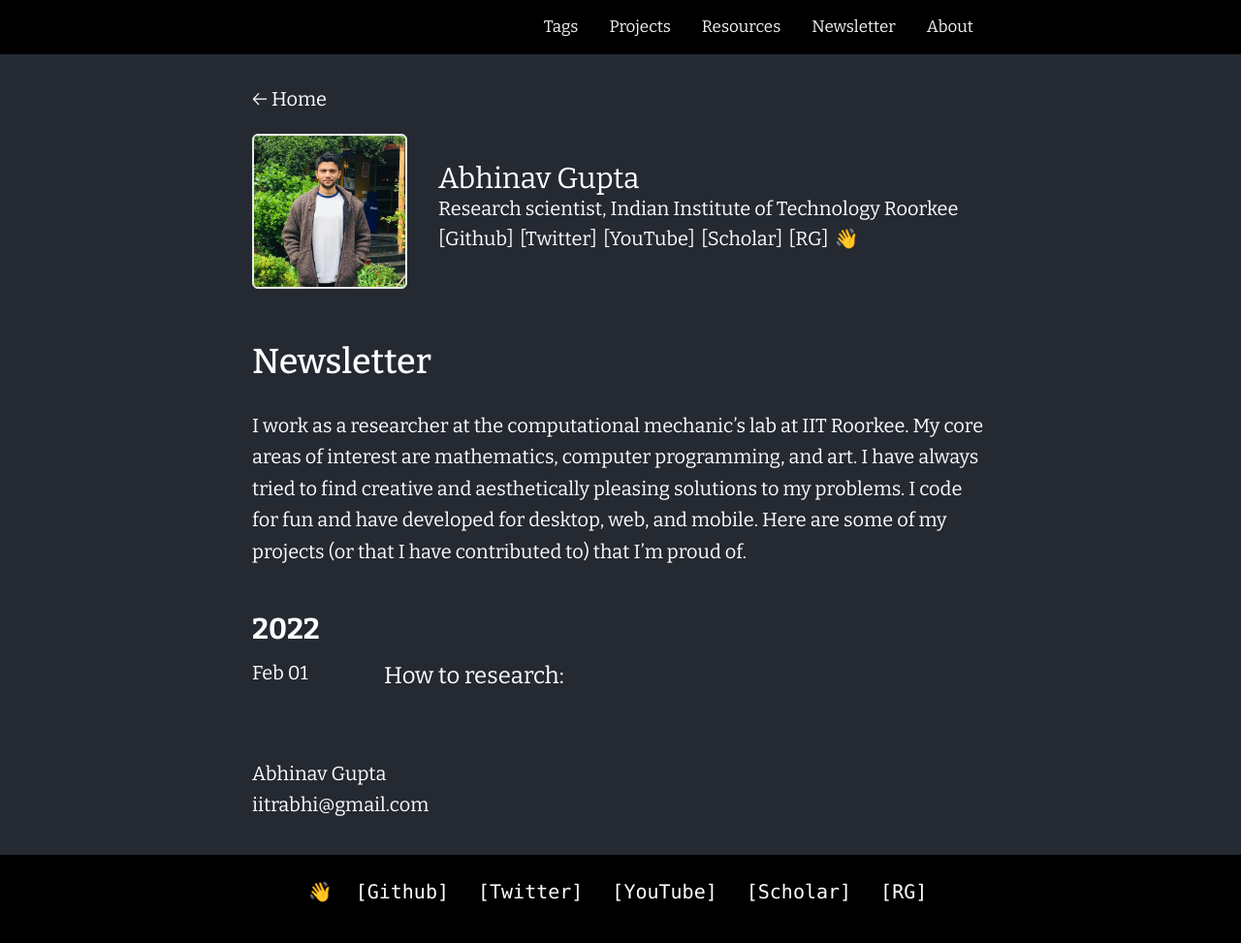
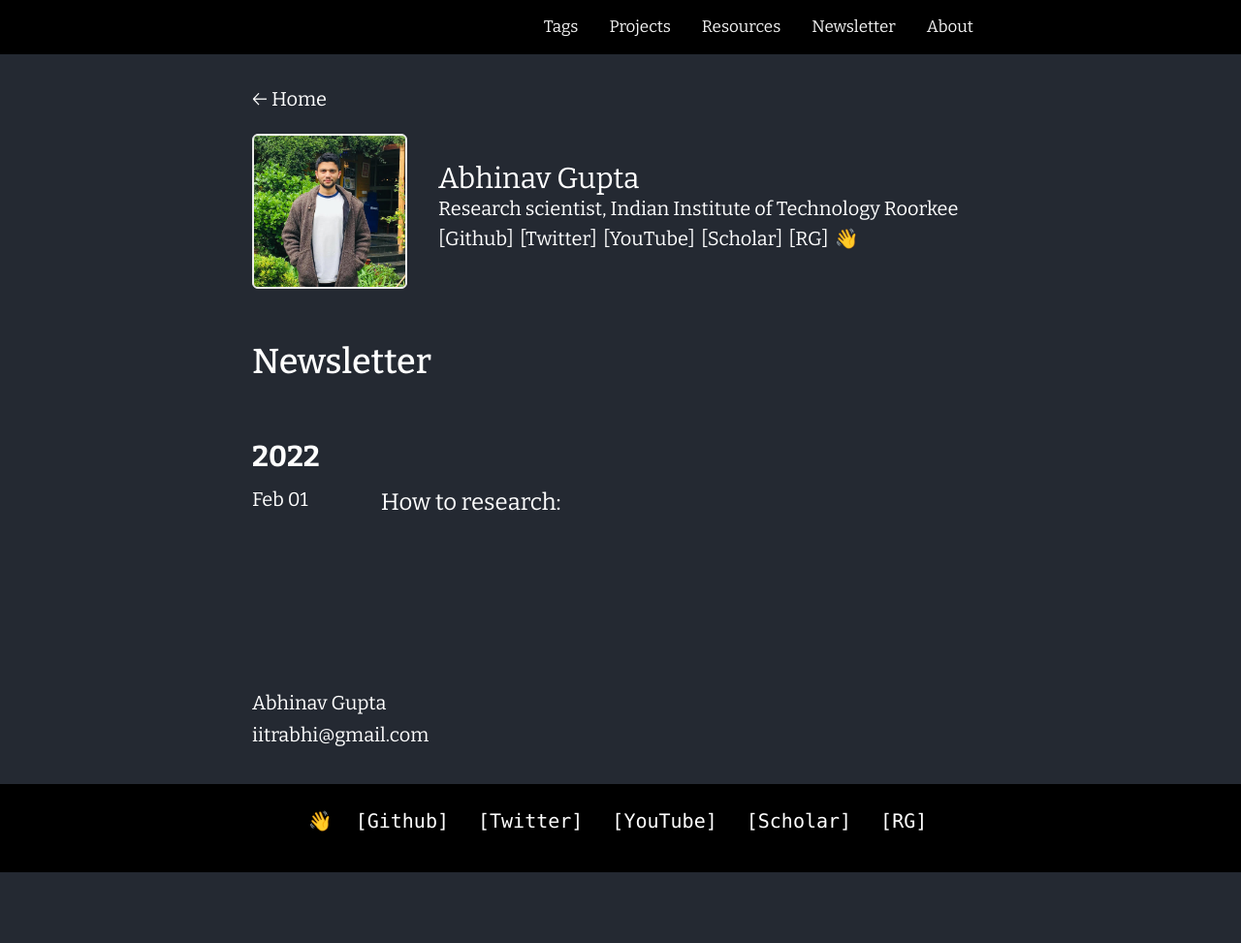
Before and after one commit to iitrabhi/iitrabhi.github.io, a Jekyll site: the page built from newsletters.md, in a window 1280 px wide. Shown: the whole page at 97% size. Built offline with Jekyll 4.4.1, drawn with Linux system fonts in a browser that asks for light colours; after the commit the page ends 900 px from its top, so only the background shows below that.

Commit message:
Update newsletters.md

```diff
--- a/newsletters.md
+++ b/newsletters.md
@@ -3,5 +3,3 @@ layout: newsletter
 ---
 
 # Newsletter
-
-I work as a researcher at the computational mechanic's lab at IIT Roorkee. My core areas of interest are mathematics, computer programming, and art. I have always tried to find creative and aesthetically pleasing solutions to my problems. I code for fun and have developed for desktop, web, and mobile. Here are some of my projects (or that I have contributed to) that I'm proud of.
```
